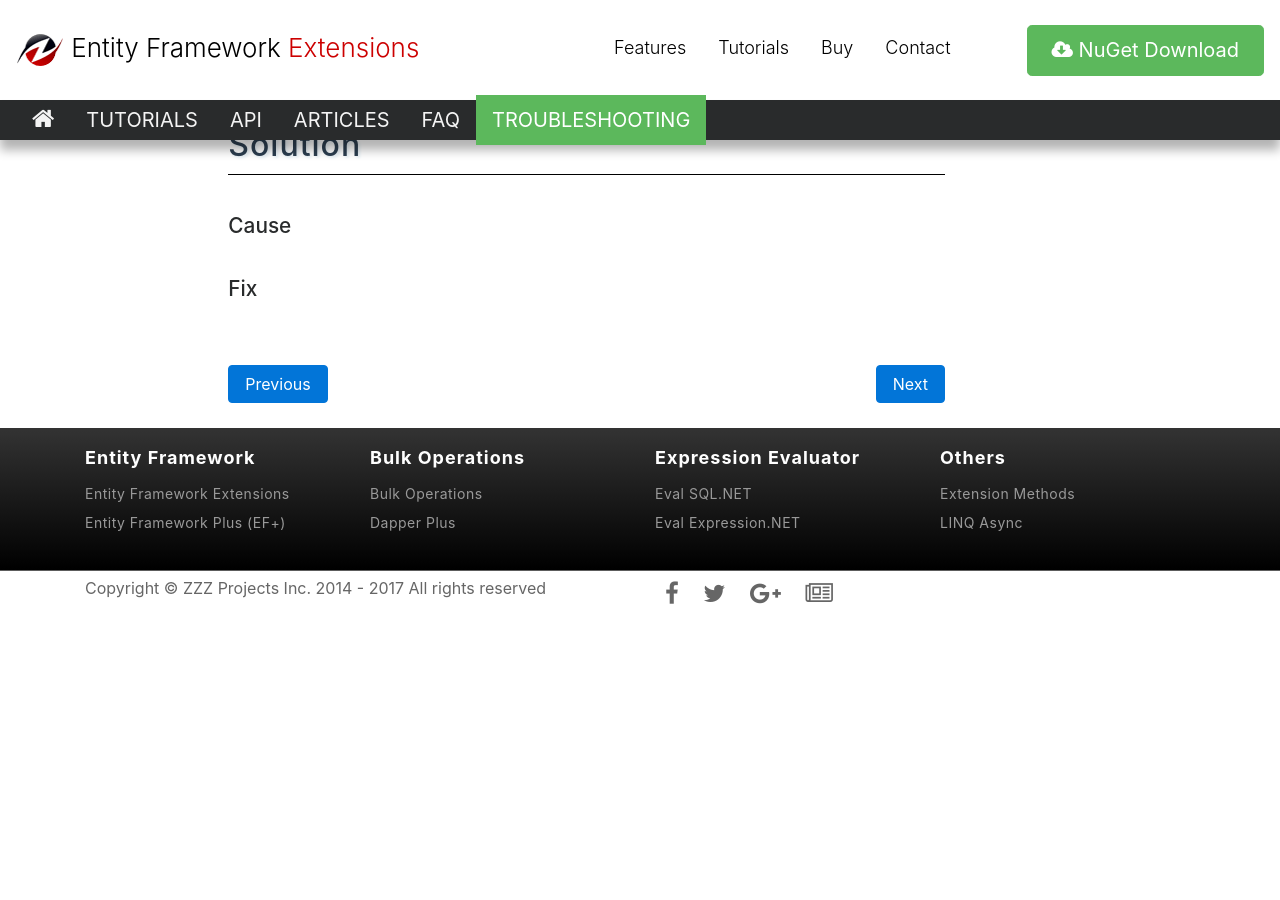
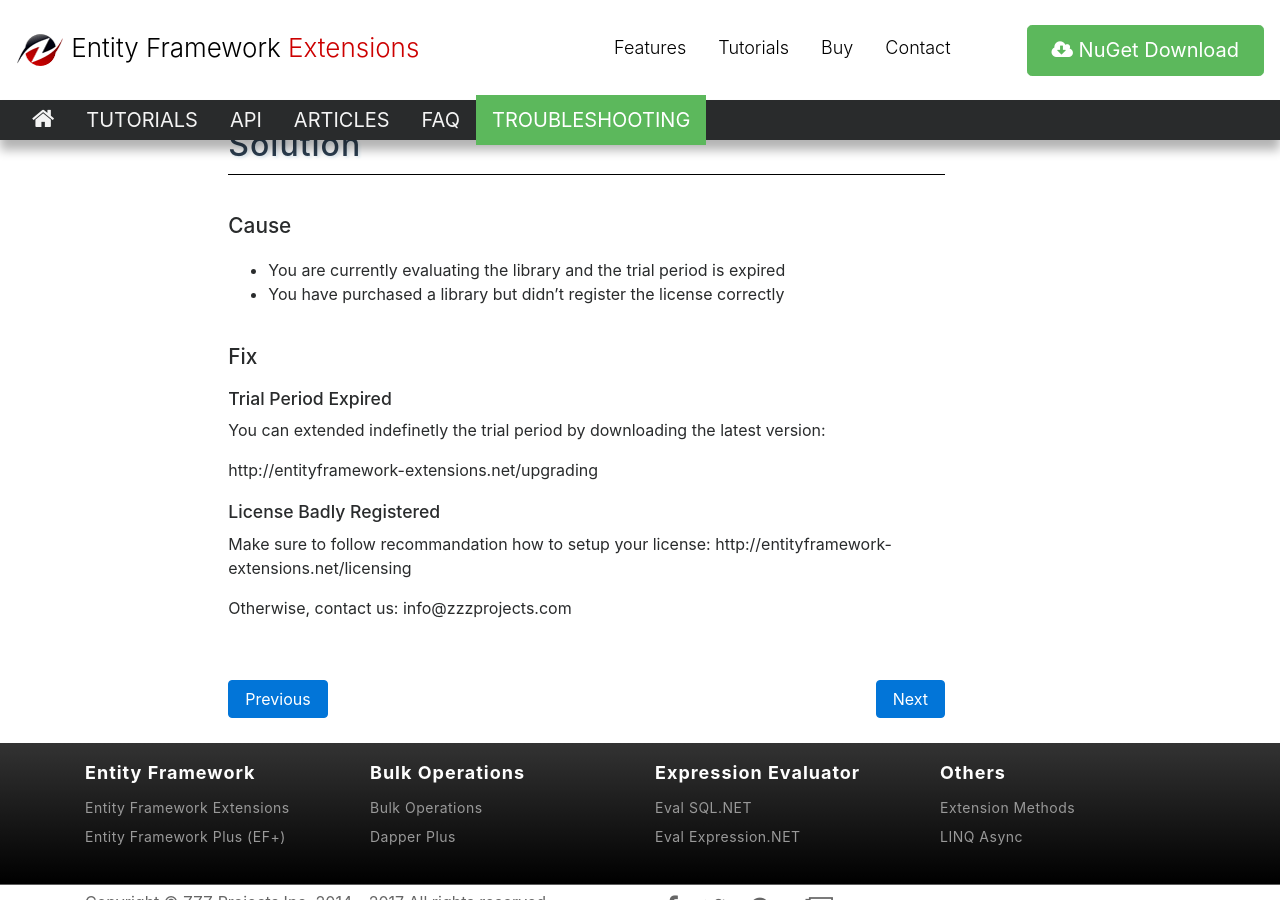
Before and after one commit to zzzprojects/EntityFramework-Extensions, a Jekyll site: the page built from docs/pages/troubleshooting/trial-period-expired-exception.md, in a window 1280 px wide and 900 px high, scrolled down 543 px. Built offline with Jekyll 4.4.1, drawn with Linux system fonts in a browser that asks for light colours; nearby versions of some CDN libraries; before the commit the page ends 1165 px from its top, so only the background shows below that.

Commit message:
Update trial-period-expired-exception.md

```diff
--- a/docs/pages/troubleshooting/trial-period-expired-exception.md
+++ b/docs/pages/troubleshooting/trial-period-expired-exception.md
@@ -16,4 +16,20 @@ You execute a method from the Entity Framework Extensions library, and the follo
 
 ### Cause
 
+- You are currently evaluating the library and the trial period is expired
+- You have purchased a library but didn't register the license correctly
+
 ### Fix
+
+#### Trial Period Expired
+
+You can extended indefinetly the trial period by downloading the latest version:
+
+http://entityframework-extensions.net/upgrading
+
+#### License Badly Registered
+
+Make sure to follow recommandation how to setup your license:
+http://entityframework-extensions.net/licensing
+
+Otherwise, contact us: info@zzzprojects.com
```
